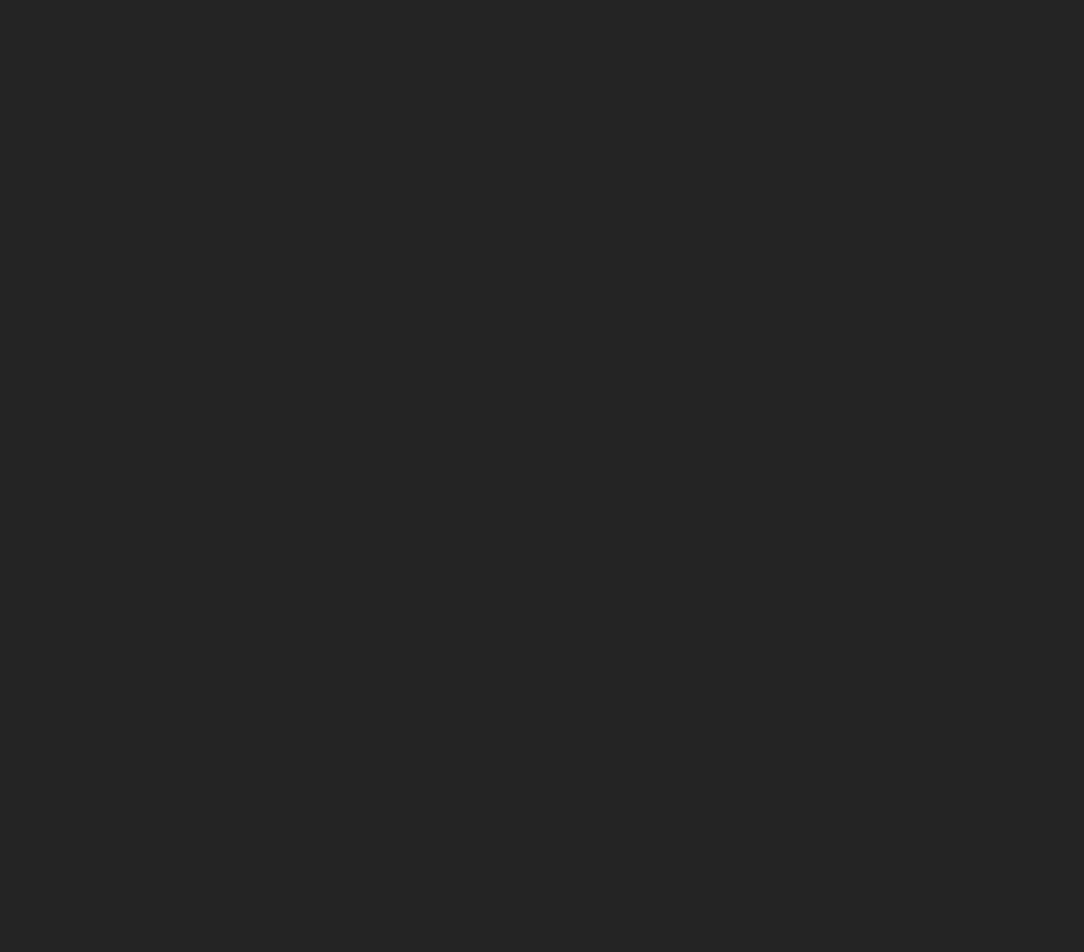
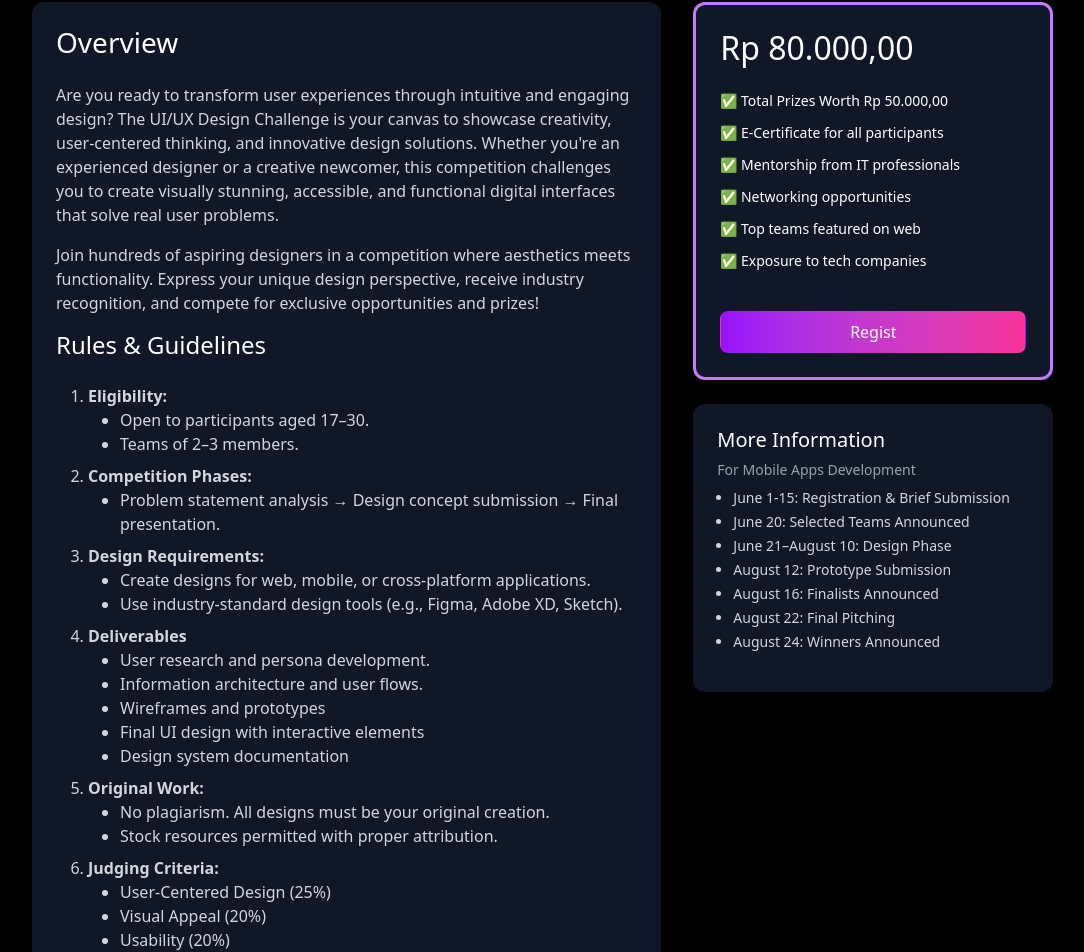
Before and after one commit to Safmica/competition_website, a React (Vite) app in the folder front-end/my-app/: page /compeuiux in a window 1280 px wide. Before the commit this address had no page. Shown: the part 884-1836 px from the top of the page, without its empty margins (128-1212 px from the left). Before the commit the page ends 800 px from the top, so only its background shows below. Built offline with nearby package versions, Linux system fonts and the light colour scheme.

Commit message:
Make Competition Detail

```diff
--- a/front-end/my-app/src/App.jsx
+++ b/front-end/my-app/src/App.jsx
@@ -6,9 +6,14 @@ import HomePage from "./pages/home";
 import MainLayout from "./layouts/indexLayout";
 import AuthLayout from "./layouts/authLayout";
 import CompetitionMobile from "./pages/compemobile";
-import PaymentPage from "./pages/payment";
+import PaymentPage from "./pages/paymentMob";
 import Dashboard from "./pages/Dashboard";
 import AboutUs from "./pages/AboutUs";
+import CompetitionWeb from "./pages/compeweb";
+import CompetitionUIUX from "./pages/compeuiux";
+import PaymentUIUX from "./pages/paymentUIUX";
+import PaymentWeb from "./pages/paymentWeb";
+
 
 function App() {
   return (
@@ -47,10 +52,28 @@ function App() {
         }
       />
       <Route
-        path="/payment"
+        path="/paymentMob"
         element={
           <MainLayout>
             <PaymentPage />
+          </MainLayout>
+        }
+      />
+
+      <Route
+        path="/paymentWeb"
+        element={
+          <MainLayout>
+            <PaymentWeb />
+          </MainLayout>
+        }
+      />
+
+      <Route
+        path="/paymentUIUX"
+        element={
+          <MainLayout>
+            <PaymentUIUX />
           </MainLayout>
         }
       />
@@ -74,14 +97,25 @@ function App() {
       />
 
       <Route
-        path="/AboutUs"
+        path="/compeweb"
         element={
           <MainLayout>
-            <AboutUs />
+            <CompetitionWeb />
+          </MainLayout>
+        }
+      />
+
+      <Route
+        path="/compeuiux"
+        element={
+          <MainLayout>
+            <CompetitionUIUX />
           </MainLayout>
         }
       />
     </Routes>
+
+
   );
 }
 
--- a/front-end/my-app/src/components/navbar.jsx
+++ b/front-end/my-app/src/components/navbar.jsx
@@ -33,13 +33,13 @@ const Navbar = () => {
                 Mobile Development
               </a>
               <a
-                href="/competition/2"
+                href="/compeweb"
                 className=" text-white block px-1 py-2 hover:bg-gradient-to-r from-purple-500 to-pink-500 hover:text-gray-300 -ml-5 whitespace-nowrap "
               >
                 Web Development
               </a>
               <a
-                href="/competition/3"
+                href="/compeuiux"
                 className=" text-white block px-1 py-2 hover:bg-gradient-to-r from-purple-500 to-pink-500 hover:text-gray-300 -ml-5 whitespace-nowrap "
               >
                 UI/UX Design
--- a/front-end/my-app/src/pages/compemobile.jsx
+++ b/front-end/my-app/src/pages/compemobile.jsx
@@ -28,7 +28,7 @@ export default function CompetitionMobile() {
                 real-world problems.
               </p>
 
-              <p>
+              <p className="text-gray-300">
                 Join hundreds of driven and talented individuals from diverse
                 backgrounds, all coming together with one goal: to build the
                 next great mobile application. Seize this chance to innovate,
@@ -96,7 +96,7 @@ export default function CompetitionMobile() {
                 <li>✅ Top teams featured on web</li>
                 <li>✅ Exposure to tech companies</li>
               </ul>
-              <a href="/payment">
+              <a href="/paymentMob">
                 <button className="mt-4 bg-gradient-to-r from-purple-600 to-pink-500 text-white w-full py-2 rounded-full font-semibold text-center">
                   Regist
                 </button>
--- a/front-end/my-app/src/pages/compeuiux.jsx
+++ b/front-end/my-app/src/pages/compeuiux.jsx
@@ -7,33 +7,32 @@ export default function CompetitionUIUX() {
         <button className="bg-gradient-to-r from-purple-500 to-pink-500 text-white text-sm px-4 py-2 rounded-full mb-4">
           Competition Details
         </button>
-        <h2 className="text-4xl font-bold mb-5">Mobile Apps Development</h2>
+        <h2 className="text-4xl font-bold mb-5">UI/UX Design </h2>
         <img
-          src="\MobDevImg.jpeg"
+          src="\UIUX IMG.jpg"
           alt="Hackathon"
-          className="rounded-xl w-screen mb-10"
+          className="rounded-xl w-screen mb-7 -mt-4"
         />
 
         <div className="grid md:grid-cols-3 gap-8">
           <div className="md:col-span-2">
             <section className="bg-gray-900 p-6 rounded-xl ">
               <h3 className="text-xl font-semibold mb-4 ">Overview</h3>
-              <p className="text-gray-300 mb-6 ">
-                Are you ready to bring your app idea to life? The Mobile Apps
-                Development Competition is your stage to showcase creativity,
-                coding skills, and problem-solving in building impactful mobile
-                applications. Whether you're an experienced developer or a
-                passionate beginner, this competition challenges you to design
-                innovative, user-friendly, and practical mobile apps that solve
-                real-world problems.
+              <p className="text-gray-300 mb-7 ">
+                Are you ready to transform user experiences through intuitive
+                and engaging design? The UI/UX Design Challenge is your canvas
+                to showcase creativity, user-centered thinking, and innovative
+                design solutions. Whether you're an experienced designer or a
+                creative newcomer, this competition challenges you to create
+                visually stunning, accessible, and functional digital interfaces
+                that solve real user problems.
               </p>
 
-              <p>
-                Join hundreds of driven and talented individuals from diverse
-                backgrounds, all coming together with one goal: to build the
-                next great mobile application. Seize this chance to innovate,
-                gain recognition, and win exclusive prizes that could propel
-                your tech journey to new heights.
+              <p className="text-gray-300">
+                Join hundreds of aspiring designers in a competition where
+                aesthetics meets functionality. Express your unique design
+                perspective, receive industry recognition, and compete for
+                exclusive opportunities and prizes!
               </p>
 
               <h4 className="text-xl font-semibold mb-4">Rules & Guidelines</h4>
@@ -42,41 +41,60 @@ export default function CompetitionUIUX() {
                   <strong>Eligibility:</strong>
                   <ul className="list-disc">
                     <li>Open to participants aged 17–30.</li>
-                    <li>Teams of 2–4 members.</li>
+                    <li>Teams of 2–3 members.</li>
                   </ul>
                 </li>
                 <li>
-                  <strong>Phases:</strong>
+                  <strong>Competition Phases:</strong>
                   <ul className="list-disc">
                     <li>
-                      Proposal submission → Prototype development → Final
-                      pitching.
+                      Problem statement analysis → Design concept submission →
+                      Final presentation.
                     </li>
                   </ul>
                 </li>
                 <li>
-                  <strong>Platform:</strong>
+                  <strong>Design Requirements:</strong>
                   <ul className="list-disc">
-                    <li> Android or iOS (cross-platform allowed).</li>
                     <li>
                       {" "}
-                      Use any modern fremwork (e.g., Flutter, React Native).
+                      Create designs for web, mobile, or cross-platform
+                      applications.
+                    </li>
+                    <li>
+                      {" "}
+                      Use industry-standard design tools (e.g., Figma, Adobe XD,
+                      Sketch).
                     </li>
                   </ul>
                 </li>
                 <li>
-                  <strong>Original Work:</strong>
+                  <strong>Deliverables</strong>
                   <ul className="list-disc">
-                    <li> No plagiarism. Must be your own creation.</li>
+                    <li> User research and persona development.</li>
+                    <li> Information architecture and user flows.</li>
+                    <li> Wireframes and prototypes</li>
+                    <li> Final UI design with interactive elements</li>
+                    <li> Design system documentation</li>
+                  </ul>
+                </li>
+                <li>
+                  <strong> Original Work:</strong>
+                  <ul className="list-disc">
+                    <li>
+                      No plagiarism. All designs must be your original creation.
+                    </li>
+                    <li>Stock resources permitted with proper attribution.</li>
                   </ul>
                 </li>
                 <li>
                   <strong>Judging Criteria:</strong>
                   <ul className="list-disc">
-                    <li>
-                      Innovation, Functionality, Design, Impact, and
-                      Presentation.
-                    </li>
+                    <li>User-Centered Design (25%)</li>
+                    <li> Visual Appeal (20%)</li>
+                    <li> Usability (20%)</li>
+                    <li> Innovation (20%)</li>
+                    <li> Presentation (15%)</li>
                   </ul>
                 </li>
               </ul>
@@ -96,7 +114,7 @@ export default function CompetitionUIUX() {
                 <li>✅ Top teams featured on web</li>
                 <li>✅ Exposure to tech companies</li>
               </ul>
-              <a href="/payment">
+              <a href="/paymentUIUX">
                 <button className="mt-4 bg-gradient-to-r from-purple-600 to-pink-500 text-white w-full py-2 rounded-full font-semibold text-center">
                   Regist
                 </button>
@@ -109,13 +127,13 @@ export default function CompetitionUIUX() {
               </h5>
               <p className="text-gray-400 mb-2">For Mobile Apps Development</p>
               <ul className="text-gray-300 space-y-1 list-disc -ml-4">
-                <li>June 1-15: Registration & Proposal Submission</li>
+                <li>June 1-15: Registration & Brief Submission</li>
                 <li>June 20: Selected Teams Announced</li>
-                <li>June 21–July 20: App Development Phase</li>
-                <li>July 25: Prototype Submission</li>
-                <li>July 30: Finalists Announced</li>
-                <li>August 5: Final Pitching</li>
-                <li>August 7: Winners Announced</li>
+                <li>June 21–August 10: Design Phase</li>
+                <li>August 12: Prototype Submission</li>
+                <li>August 16: Finalists Announced</li>
+                <li>August 22: Final Pitching</li>
+                <li>August 24: Winners Announced</li>
               </ul>
             </div>
           </div>
--- a/front-end/my-app/src/pages/compeweb.jsx
+++ b/front-end/my-app/src/pages/compeweb.jsx
@@ -7,9 +7,9 @@ export default function CompetitionWeb() {
         <button className="bg-gradient-to-r from-purple-500 to-pink-500 text-white text-sm px-4 py-2 rounded-full mb-4">
           Competition Details
         </button>
-        <h2 className="text-4xl font-bold mb-5">Mobile Apps Development</h2>
+        <h2 className="text-4xl font-bold mb-5">Website Development</h2>
         <img
-          src="\MobDevImg.jpeg"
+          src="\WebDev IMG.jpg"
           alt="Hackathon"
           className="rounded-xl w-screen mb-10"
         />
@@ -19,16 +19,19 @@ export default function CompetitionWeb() {
             <section className="bg-gray-900 p-6 rounded-xl ">
               <h3 className="text-xl font-semibold mb-4 ">Overview</h3>
               <p className="text-gray-300 mb-6 ">
-                Are you ready to bring your app idea to life? The Mobile Apps
-                Development Competition is your stage to showcase creativity,
-                coding skills, and problem-solving in building impactful mobile
-                applications. Whether you're an experienced developer or a
-                passionate beginner, this competition challenges you to design
-                innovative, user-friendly, and practical mobile apps that solve
-                real-world problems.
+                Are you ready to turn your ideas into impactful web solutions?
+                The Web Development Competition offers a platform for you to
+                demonstrate creativity, coding excellence, and innovative
+                thinking in building web applications that solve real-world
+                challenges. Whether you’re a seasoned developer or an
+                enthusiastic newcomer, this competition dares you to craft
+                engaging, user-friendly, and practical websites or web apps that
+                make a difference. Join a community of aspiring web talents in a
+                contest where technology, design, and purpose converge. Test
+                your skills, gain recognition, and compete for exciting prizes!
               </p>
 
-              <p>
+              <p className="text-gray-300">
                 Join hundreds of driven and talented individuals from diverse
                 backgrounds, all coming together with one goal: to build the
                 next great mobile application. Seize this chance to innovate,
@@ -57,26 +60,32 @@ export default function CompetitionWeb() {
                 <li>
                   <strong>Platform:</strong>
                   <ul className="list-disc">
-                    <li> Android or iOS (cross-platform allowed).</li>
+                    <li> Web applications (desktop and/or mobile friendly).</li>
                     <li>
                       {" "}
-                      Use any modern fremwork (e.g., Flutter, React Native).
+                      Use any modern tech stack (e.g., React, Vue, Angular,
+                      Laravel, Next.js).
                     </li>
                   </ul>
                 </li>
                 <li>
                   <strong>Original Work:</strong>
                   <ul className="list-disc">
-                    <li> No plagiarism. Must be your own creation.</li>
+                    <li>
+                      {" "}
+                      No plagiarism. Your work must be original and created
+                      exclusively for this competition.
+                    </li>
                   </ul>
                 </li>
                 <li>
                   <strong>Judging Criteria:</strong>
                   <ul className="list-disc">
-                    <li>
-                      Innovation, Functionality, Design, Impact, and
-                      Presentation.
-                    </li>
+                    <li>Innovation</li>
+                    <li> Functionality</li>
+                    <li> Design & User Experience</li>
+                    <li> Impact</li>
+                    <li> Presentation</li>
                   </ul>
                 </li>
               </ul>
@@ -96,7 +105,7 @@ export default function CompetitionWeb() {
                 <li>✅ Top teams featured on web</li>
                 <li>✅ Exposure to tech companies</li>
               </ul>
-              <a href="/payment">
+              <a href="/paymentWeb">
                 <button className="mt-4 bg-gradient-to-r from-purple-600 to-pink-500 text-white w-full py-2 rounded-full font-semibold text-center">
                   Regist
                 </button>
@@ -109,13 +118,13 @@ export default function CompetitionWeb() {
               </h5>
               <p className="text-gray-400 mb-2">For Mobile Apps Development</p>
               <ul className="text-gray-300 space-y-1 list-disc -ml-4">
-                <li>June 1-15: Registration & Proposal Submission</li>
-                <li>June 20: Selected Teams Announced</li>
-                <li>June 21–July 20: App Development Phase</li>
-                <li>July 25: Prototype Submission</li>
-                <li>July 30: Finalists Announced</li>
-                <li>August 5: Final Pitching</li>
-                <li>August 7: Winners Announced</li>
+                <li>June 1-10: Registration</li>
+                <li>June 12: Preliminary Round</li>
+                <li>June 14: Announcement of Semi-Finalists</li>
+                <li>July 16: Online Technical Workshop</li>
+                <li>July 20: Semi-Final Round</li>
+                <li>July 28: Final Round</li>
+                <li>August 1: Winners Announced</li>
               </ul>
             </div>
           </div>
--- a/front-end/my-app/src/pages/home.jsx
+++ b/front-end/my-app/src/pages/home.jsx
@@ -182,7 +182,7 @@ function HomePage() {
                 </div>
 
                 <h3 className="text-3xl font-bold text-white mb-4">
-                  Competitive Programming
+                  Mobile Apps Development
                 </h3>
                 <p className="text-gray-400 mb-8">
                   Test your algorithmic thinking and problem-solving skills in a
@@ -190,10 +190,10 @@ function HomePage() {
                 </p>
 
                 <div className="mt-auto">
-                  <p className="text-2xl font-bold text-white mb-6">
-                    Rp100.000,00
+                  <p className="text-2xl font-bold text-white mb-6 bg-gradient-to-r from-[#FD4F53] to-[#A951FF] bg-clip-text text-transparent">
+                    Rp80.000,00
                   </p>
-                  <a href="/competition1">
+                  <a href="/compemobile">
                     <button className="px-6 py-3 w-full rounded-xl bg-gradient-to-r from-pink-500 to-purple-600 font-medium text-white">
                       Learn More
                     </button>
@@ -227,7 +227,7 @@ function HomePage() {
                   <p className="text-2xl font-bold text-white mb-6">
                     Rp80.000,00
                   </p>
-                  <a href="/competition2">
+                  <a href="/compeweb">
                     <button className="px-6 py-3 w-full rounded-xl bg-gradient-to-r from-pink-500 to-purple-600 font-medium text-white">
                       Learn More
                     </button>
@@ -261,7 +261,7 @@ function HomePage() {
                   <p className="text-2xl font-bold text-white mb-6">
                     Rp80.000,00
                   </p>
-                  <a href="/competition3">
+                  <a href="/compeuiux">
                     <button className="px-6 py-3 w-full rounded-xl bg-gradient-to-r from-pink-500 to-purple-600 font-medium text-white">
                       Learn More
                     </button>
--- /dev/null
+++ b/front-end/my-app/src/pages/paymentMob.jsx
@@ -0,0 +1,87 @@
+import React from "react";
+
+const PaymentPage = () => {
+  return (
+    <div className="h-screen text-white bg-cover bg-center bg-fixed bg-black font-sans mt-10">
+      <div className="flex flex-col lg:flex-row w-full h-full">
+        {/* Left Section */}
+        <div className="w-full lg:w-1/2 p-10 flex flex-col justify-center mb-14 ml-5">
+          <p className="text-4xl font-bold mb-10"> Payment</p>
+          <img
+            src="\MobDevImg.jpeg"
+            alt="Hackathon"
+            className="rounded-lg shadow-lg mb-6 h-100 w-200 "
+          />
+          <h2 className="text-2xl font-semibold mb-2">
+            Mobile Apps Development Registration
+          </h2>
+          <div className="bg-gray-900 w-95 h-20 rounded mb-4">
+            <p className="ml-2 text-">
+              Showcase your coding expertise by creating innovative, responsive,
+              and functional websites applications.
+            </p>
+          </div>
+          <p className="bg-gradient-to-r from-[#A951FF] to-[#FD4F53] bg-clip-text text-transparent font-bold text-4xl ">
+            Rp 80.000,00
+          </p>
+        </div>
+
+        {/* Right Section */}
+        <div className=" lg:w-1/3.5 p-5 ml-28 mr-4 mt-9">
+          <div className="bg-gray-900 border border-pink-500 rounded-lg p-6 ">
+            <h3 className="text-lg font-semibold mb-4">Transfer to:</h3>
+
+            <div className="mb-4">
+              <label className="form-label">Bank Name</label>
+              <input
+                type="text"
+                className="form-control"
+                defaultValue="BCA"
+                readOnly
+              />
+            </div>
+
+            <div className="mb-4">
+              <label className="form-label">Account Name</label>
+              <input
+                type="text"
+                className="form-control"
+                defaultValue="ZAKI MEZENTZ"
+                readOnly
+              />
+            </div>
+
+            <div className="mb-6">
+              <label className="form-label">Account Number</label>
+              <input
+                type="text"
+                className="form-control"
+                defaultValue="1203 1029 3012 9"
+                readOnly
+              />
+            </div>
+
+            <h4 className="text-md font-semibold mb-2">Confirm Payment</h4>
+            <p className="text-sm text-blue-400 mb-3">
+              Please upload proof of payment. We will confirm it as soon as
+              possible.
+            </p>
+
+            <div className="flex items-center gap-2 mb-4">
+              <input type="file" className="form-control" />
+              <div className="bg-green-600 text-white px-2 py-1 text-sm rounded">
+                60%
+              </div>
+            </div>
+
+            <button className="w-full text-white py-2 rounded-full bg-gradient-to-r from-purple-600 to-pink-500 font-semibold">
+              Submit Payment
+            </button>
+          </div>
+        </div>
+      </div>
+    </div>
+  );
+};
+
+export default PaymentPage;
--- /dev/null
+++ b/front-end/my-app/src/pages/paymentUIUX.jsx
@@ -0,0 +1,87 @@
+import React from "react";
+
+const PaymentUIUX = () => {
+  return (
+    <div className="h-screen text-white bg-cover bg-center bg-fixed bg-black font-sans mt-13">
+      <div className="flex flex-col lg:flex-row w-full h-full">
+        {/* Left Section */}
+        <div className="w-full lg:w-1/2 p-10 flex flex-col justify-center mb-14 ml-5">
+          <p className="text-4xl font-bold mb-10"> Payment</p>
+          <img
+            src="\UIUX IMG.jpg"
+            alt="Hackathon"
+            className="rounded-lg shadow-lg mb-6 h-100 w-200 "
+          />
+          <h2 className="text-2xl font-semibold mb-2">
+           UI/UX Registration
+          </h2>
+          <div className="bg-gray-900 w-95 h-20 rounded mb-4">
+            <p className="ml-2 text-">
+              Showcase your design expertise by creating innovative, responsive,
+              and functional UI/UX design.
+            </p>
+          </div>
+          <p className="bg-gradient-to-r from-[#A951FF] to-[#FD4F53] bg-clip-text text-transparent font-bold text-4xl ">
+            Rp 80.000,00
+          </p>
+        </div>
+
+        {/* Right Section */}
+        <div className=" lg:w-1/3.5 p-5 ml-28 mr-4 mt-7">
+          <div className="bg-gray-900 border border-pink-500 rounded-lg p-6 ">
+            <h3 className="text-lg font-semibold mb-4">Transfer to:</h3>
+
+            <div className="mb-4">
+              <label className="form-label">Bank Name</label>
+              <input
+                type="text"
+                className="form-control"
+                defaultValue="BCA"
+                readOnly
+              />
+            </div>
+
+            <div className="mb-4">
+              <label className="form-label">Account Name</label>
+              <input
+                type="text"
+                className="form-control"
+                defaultValue="ZAKI MEZENTZ"
+                readOnly
+              />
+            </div>
+
+            <div className="mb-6">
+              <label className="form-label">Account Number</label>
+              <input
+                type="text"
+                className="form-control"
+                defaultValue="1203 1029 3012 9"
+                readOnly
+              />
+            </div>
+
+            <h4 className="text-md font-semibold mb-2">Confirm Payment</h4>
+            <p className="text-sm text-blue-400 mb-3">
+              Please upload proof of payment. We will confirm it as soon as
+              possible.
+            </p>
+
+            <div className="flex items-center gap-2 mb-4">
+              <input type="file" className="form-control" />
+              <div className="bg-green-600 text-white px-2 py-1 text-sm rounded">
+                60%
+              </div>
+            </div>
+
+            <button className="w-full text-white py-2 rounded-full bg-gradient-to-r from-purple-600 to-pink-500 font-semibold">
+              Submit Payment
+            </button>
+          </div>
+        </div>
+      </div>
+    </div>
+  );
+};
+
+export default PaymentUIUX;
```
Also changed, not shown: front-end/my-app/src/pages/paymentWeb.jsx (renamed from front-end/my-app/src/pages/payment.jsx, +8 -8 lines).
